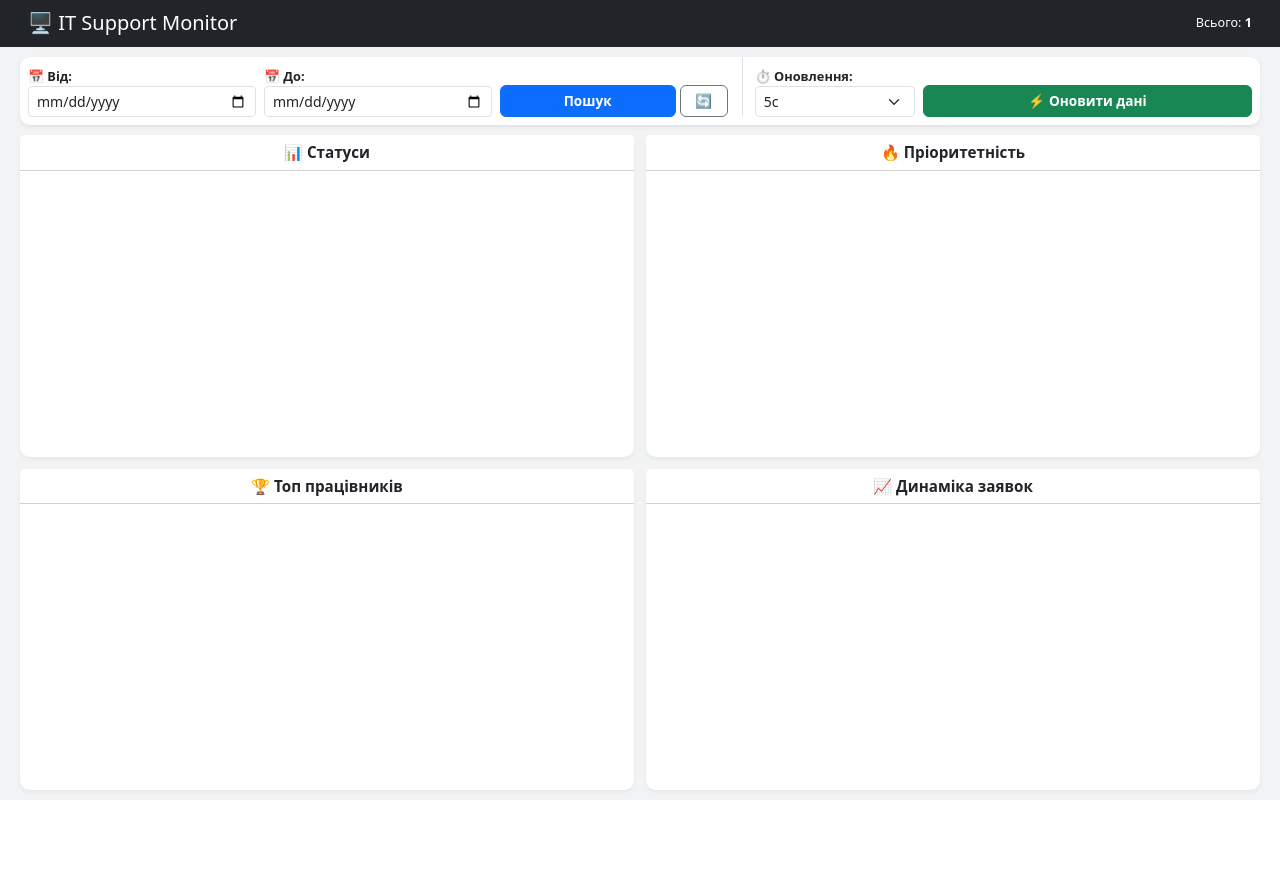
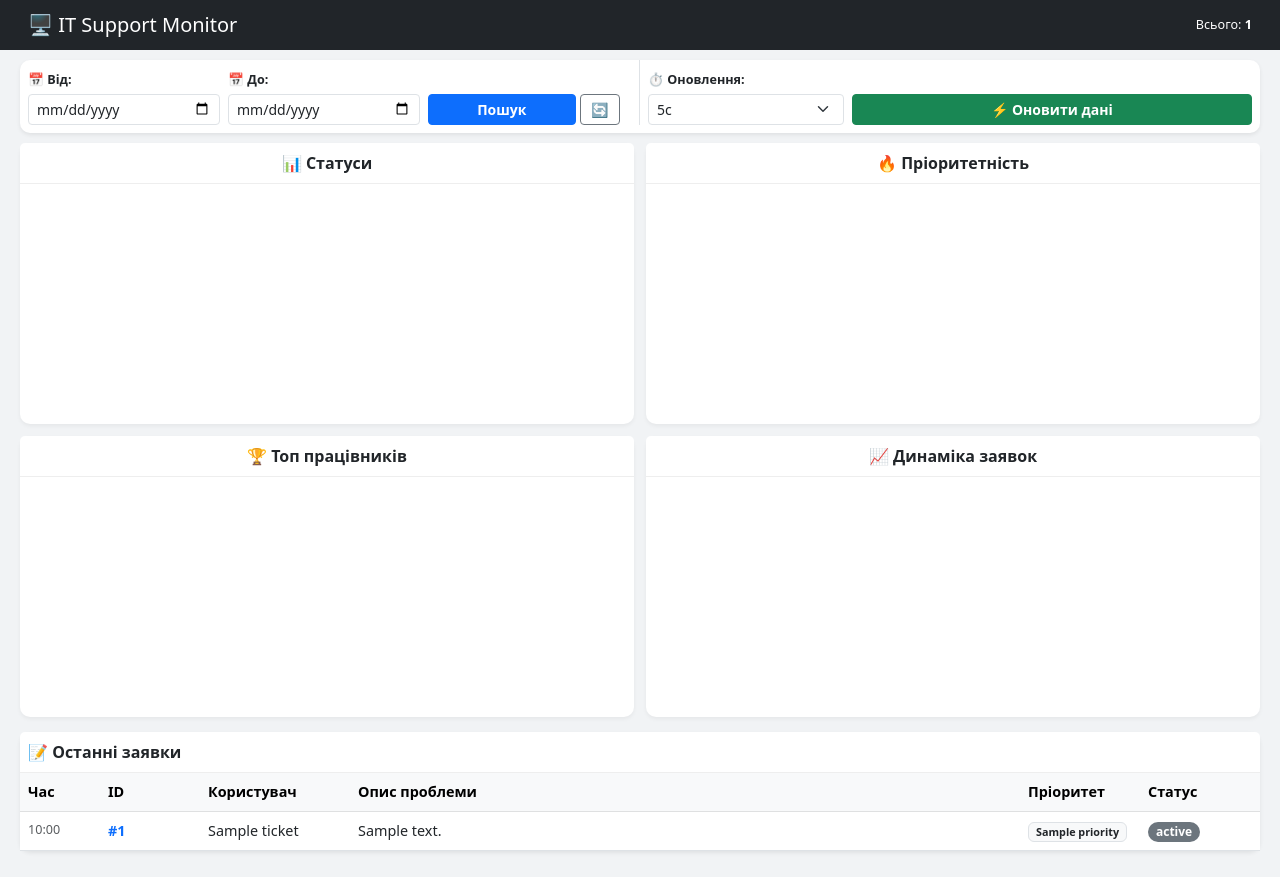
Before and after one commit to PashaVezhdel/TechSupport_dashboard, a Django app: page / in a window 1280 px wide. Before the commit the page ends 800 px from the top, so only its background shows below. Run offline with Django 5.2, Linux system fonts and the light colour scheme; tables that the repository leaves empty hold one stand-in row (values such as "Sample post"); a database or web service that is not in the repository returns one stand-in record (values such as "Sample title"); a map, chart or similar area stays blank.

Commit message:
PredCommit 2

```diff
--- a/dashboard/templates/dashboard/index.html
+++ b/dashboard/templates/dashboard/index.html
@@ -6,50 +6,28 @@
     <link href="https://cdn.jsdelivr.net/npm/bootstrap@5.3.0/dist/css/bootstrap.min.css" rel="stylesheet">
     <script src="https://cdn.jsdelivr.net/npm/chart.js"></script>
     <style>
-        body {
-            background-color: #f1f3f5;
-            font-size: 0.9rem;
-            height: 100vh;
-            display: flex;
-            flex-direction: column;
-            margin: 0;
-            overflow: hidden;
+        body { background-color: #f1f3f5; font-size: 0.9rem; margin: 0; }
+        .navbar { padding: 0.5rem 1rem; }
+        .main-container { padding: 10px 20px; display: flex; flex-direction: column; gap: 10px; }
+
+        .charts-grid {
+            display: grid;
+            grid-template-columns: 1fr 1fr;
+            gap: 12px;
         }
 
-        .navbar { padding: 0.4rem 1rem; flex-shrink: 0; }
+        .card { border: none; border-radius: 10px; box-shadow: 0 2px 4px rgba(0,0,0,0.05); }
+        .card-header { background-color: #fff; font-weight: bold; padding: 8px; font-size: 1rem; text-align: center; border-bottom: 1px solid #eee; }
 
-        .main-container {
-            flex-grow: 1;
-            padding: 10px 20px;
-            display: flex;
-            flex-direction: column;
-            gap: 10px;
-            overflow: hidden;
-        }
+        .card-body { padding: 10px; height: 240px; position: relative; }
 
-        .filter-card { flex-shrink: 0; padding: 8px !important; }
+        .table-card { margin-top: 5px; }
+        .table-container { max-height: 300px; overflow-y: auto; }
+        .table thead { position: sticky; top: 0; background: #f8f9fa; z-index: 10; }
 
-        .charts-grid {
-            flex-grow: 1;
-            display: grid;
-            grid-template-columns: 1fr 1fr;
-            grid-template-rows: 1fr 1fr;
-            gap: 12px;
-            min-height: 0;
-        }
-
-        .card { border: none; border-radius: 10px; box-shadow: 0 2px 4px rgba(0,0,0,0.05); display: flex; flex-direction: column; min-height: 0; }
-        .card-header { background-color: #fff; font-weight: bold; padding: 6px 12px; font-size: 0.95rem; flex-shrink: 0; text-align: center; }
-
-        .card-body {
-            flex-grow: 1;
-            padding: 8px;
-            position: relative;
-            min-height: 0;
-        }
-
-        .refresh-badge { font-size: 0.75rem; padding: 3px 8px; border-radius: 12px; }
-        .btn-custom { padding: 5px 10px; font-size: 0.85rem; font-weight: bold; }
+        .status-badge { font-size: 0.75rem; padding: 4px 8px; border-radius: 10px; }
+        .refresh-badge { font-size: 0.8rem; padding: 4px 10px; border-radius: 15px; }
+        .filter-group { border-right: 1px solid #dee2e6; padding-right: 15px; }
     </style>
 </head>
 <body>
@@ -65,37 +43,36 @@
     </nav>
 
     <div class="main-container">
-        <div class="card filter-card shadow-sm">
+        <div class="card p-2 shadow-sm">
             <form id="filterForm" class="row g-2 align-items-end">
-                <div class="col-md-7">
-                    <div class="row g-2 align-items-end" style="border-right: 1px solid #dee2e6; padding-right: 10px;">
+                <div class="col-md-6">
+                    <div class="row g-2 align-items-end filter-group">
                         <div class="col-md-4">
-                            <label class="form-label fw-bold mb-0" style="font-size: 0.8rem;">📅 Від:</label>
+                            <label class="form-label fw-bold mb-1 small">📅 Від:</label>
                             <input type="date" name="start_date" class="form-control form-control-sm" value="{{ selected_start }}">
                         </div>
                         <div class="col-md-4">
-                            <label class="form-label fw-bold mb-0" style="font-size: 0.8rem;">📅 До:</label>
+                            <label class="form-label fw-bold mb-1 small">📅 До:</label>
                             <input type="date" name="end_date" class="form-control form-control-sm" value="{{ selected_end }}">
                         </div>
                         <div class="col-md-4 d-flex gap-1">
-                            <button type="submit" class="btn btn-primary btn-custom w-100">Пошук</button>
-                            <a href="/" class="btn btn-outline-secondary btn-custom w-25 text-center">🔄</a>
+                            <button type="submit" class="btn btn-primary btn-sm w-100 fw-bold">Пошук</button>
+                            <a href="/" class="btn btn-outline-secondary btn-sm w-25 text-center">🔄</a>
                         </div>
                     </div>
                 </div>
-                <div class="col-md-5">
-                    <div class="row g-2 align-items-end ps-2">
+                <div class="col-md-6 ps-2">
+                    <div class="row g-2 align-items-end">
                         <div class="col-md-4">
-                            <label class="form-label fw-bold mb-0" style="font-size: 0.8rem;">⏱️ Оновлення:</label>
+                            <label class="form-label fw-bold mb-1 small">⏱️ Оновлення:</label>
                             <select id="refreshInterval" class="form-select form-select-sm">
                                 <option value="0">Off</option>
                                 <option value="5" selected>5с</option>
-                                <option value="10">10с</option>
                                 <option value="30">30с</option>
                             </select>
                         </div>
                         <div class="col-md-8">
-                            <button type="button" onclick="updateData()" class="btn btn-success btn-custom w-100">⚡ Оновити дані</button>
+                            <button type="button" onclick="updateData()" class="btn btn-success btn-sm w-100 fw-bold">⚡ Оновити дані</button>
                         </div>
                     </div>
                 </div>
@@ -108,6 +85,36 @@
             <div class="card"><div class="card-header">🏆 Топ працівників</div><div class="card-body"><canvas id="workerChart"></canvas></div></div>
             <div class="card"><div class="card-header">📈 Динаміка заявок</div><div class="card-body"><canvas id="monthChart"></canvas></div></div>
         </div>
+
+        <div class="card table-card shadow-sm mb-3">
+            <div class="card-header text-start">📝 Останні заявки</div>
+            <div class="table-container">
+                <table class="table table-hover align-middle mb-0">
+                    <thead class="table-light">
+                        <tr>
+                            <th style="width: 80px">Час</th>
+                            <th style="width: 100px">ID</th>
+                            <th style="width: 150px">Користувач</th>
+                            <th>Опис проблеми</th>
+                            <th style="width: 120px">Пріоритет</th>
+                            <th style="width: 120px">Статус</th>
+                        </tr>
+                    </thead>
+                    <tbody id="ticketsTable">
+                        {% for t in tickets_list %}
+                        <tr>
+                            <td class="text-muted small">{{ t.date }}</td>
+                            <td class="fw-bold text-primary">#{{ t.id }}</td>
+                            <td>{{ t.name }}</td>
+                            <td class="text-truncate" style="max-width: 300px;">{{ t.desc }}</td>
+                            <td><span class="badge bg-light text-dark border">{{ t.priority }}</span></td>
+                            <td><span class="badge bg-secondary status-badge">{{ t.status }}</span></td>
+                        </tr>
+                        {% endfor %}
+                    </tbody>
+                </table>
+            </div>
+        </div>
     </div>
 
     <script>
@@ -115,7 +122,7 @@
         const chartOptions = {
             responsive: true,
             maintainAspectRatio: false,
-            plugins: { legend: { position: 'bottom', labels: { boxWidth: 10, font: { size: 10 }, padding: 8 } } }
+            plugins: { legend: { position: 'bottom', labels: { boxWidth: 10, font: { size: 10 } } } }
         };
 
         function initCharts() {
@@ -124,22 +131,19 @@
                 data: { labels: {{ status_labels|safe }}, datasets: [{ data: {{ status_data|safe }}, backgroundColor: ['#28a745', '#ffc107', '#17a2b8', '#6c757d'] }] },
                 options: { ...chartOptions, cutout: '65%' }
             });
-
             charts.priority = new Chart(document.getElementById('priorityChart'), {
                 type: 'bar',
                 data: { labels: {{ priority_labels|safe }}, datasets: [{ label: 'Заявки', data: {{ priority_data|safe }}, backgroundColor: ['#dc3545', '#fd7e14', '#007bff'] }] },
                 options: { ...chartOptions, scales: { y: { beginAtZero: true, ticks: { stepSize: 1 } } } }
             });
-
             charts.worker = new Chart(document.getElementById('workerChart'), {
                 type: 'bar',
                 data: { labels: {{ worker_labels|safe }}, datasets: [{ label: 'Закрито', data: {{ worker_data|safe }}, backgroundColor: '#6f42c1' }] },
                 options: { ...chartOptions, indexAxis: 'y', plugins: { legend: { display: false } }, scales: { x: { beginAtZero: true, ticks: { stepSize: 1 } } } }
             });
-
             charts.month = new Chart(document.getElementById('monthChart'), {
                 type: 'line',
-                data: { labels: {{ month_labels|safe }}, datasets: [{ label: 'Заявки', data: {{ month_data|safe }}, borderColor: '#007bff', fill: true, tension: 0.4 }] },
+                data: { labels: {{ month_labels|safe }}, datasets: [{ label: 'Кількість', data: {{ month_data|safe }}, borderColor: '#007bff', fill: true, tension: 0.4 }] },
                 options: { ...chartOptions, scales: { y: { beginAtZero: true, ticks: { stepSize: 1 } } } }
             });
         }
@@ -149,6 +153,17 @@
             const response = await fetch(`/api/data/?${params.toString()}`);
             const data = await response.json();
             document.getElementById('totalCount').innerText = data.total;
+            const tbody = document.getElementById('ticketsTable');
+            tbody.innerHTML = data.tickets_list.map(t => `
+                <tr>
+                    <td class="text-muted small">${t.date}</td>
+                    <td class="fw-bold text-primary">#${t.id}</td>
+                    <td>${t.name}</td>
+                    <td class="text-truncate" style="max-width: 300px;">${t.desc}</td>
+                    <td><span class="badge bg-light text-dark border">${t.priority}</span></td>
+                    <td><span class="badge bg-secondary status-badge">${t.status}</span></td>
+                </tr>
+            `).join('');
             Object.keys(charts).forEach(key => {
                 charts[key].data.labels = data[key + '_labels'];
                 charts[key].data.datasets[0].data = data[key + '_data'];
--- a/dashboard/views.py
+++ b/dashboard/views.py
@@ -17,7 +17,7 @@ def get_db_data(request):
     start_date_str = request.GET.get('start_date')
     end_date_str = request.GET.get('end_date')
 
-    all_tickets = list(collection.find())
+    all_tickets = list(collection.find().sort('created_at', -1))
     filtered_tickets = []
 
     if start_date_str and end_date_str:
@@ -44,14 +44,20 @@ def get_db_data(request):
     workers = [t.get('accepted_by') for t in filtered_tickets if t.get('accepted_by')]
     worker_counts = Counter(workers).most_common(10)
 
-    dates = []
-    for t in filtered_tickets:
-        raw_date = t.get('created_at')
-        if raw_date:
-            dates.append(str(raw_date)[:7])
-
+    dates = [str(t.get('created_at'))[:7] for t in filtered_tickets if t.get('created_at')]
     date_counts = Counter(dates)
     sorted_months = sorted(date_counts.keys())
+
+    tickets_list = []
+    for t in filtered_tickets[:15]:
+        tickets_list.append({
+            'date': str(t.get('created_at', ''))[11:16],
+            'id': t.get('ticket_id', '-'),
+            'name': t.get('name', 'Гість'),
+            'desc': t.get('description', ''),
+            'priority': t.get('priority', 'Середній'),
+            'status': t.get('status', 'Нова')
+        })
 
     return {
         'total': len(filtered_tickets),
@@ -63,6 +69,7 @@ def get_db_data(request):
         'worker_data': [item[1] for item in worker_counts],
         'month_labels': sorted_months,
         'month_data': [date_counts[m] for m in sorted_months],
+        'tickets_list': tickets_list,
         'selected_start': start_date_str,
         'selected_end': end_date_str,
     }
```
